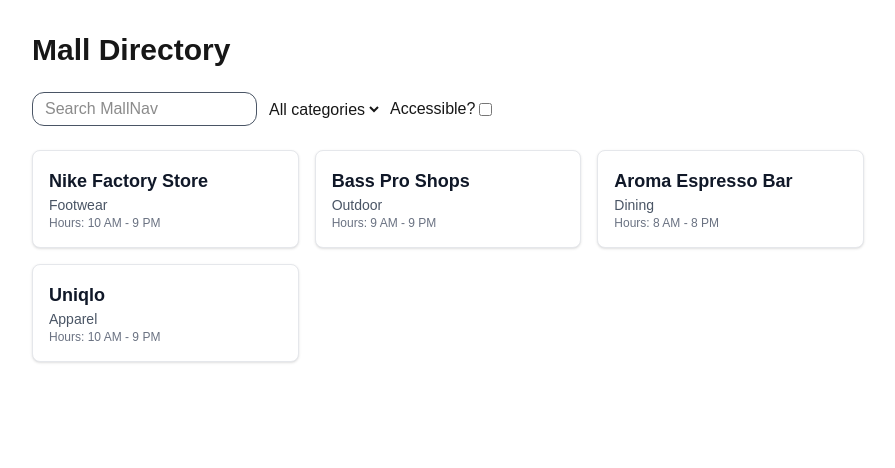
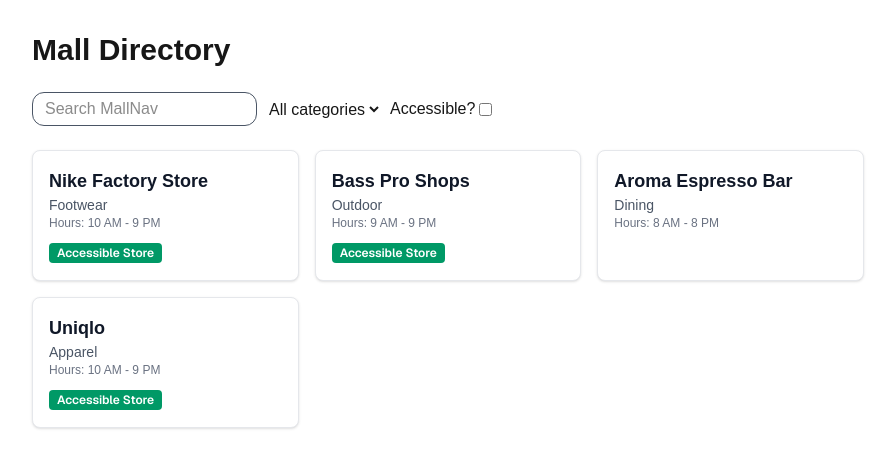
Before and after one commit to shah-krish/MallNav, a Next.js app in the folder frontend/mall_nav/: page /directory in a window 1280 px wide. Shown: the top 468 px of the page, without its empty margins (192-1087 px from the left). Built offline with nearby package versions, Linux system fonts and the light colour scheme.

Commit message:
feat(directory): add accessible store UI, add zone and amenities for stores

```diff
--- a/frontend/mall_nav/app/directory/page.tsx
+++ b/frontend/mall_nav/app/directory/page.tsx
@@ -6,14 +6,50 @@
     name: string,
     category: string,
     hours: string,
-    accessible: boolean
+    accessible: boolean,
+    zone: string,
+    amenities: string[]
 }
 
+
+
 const INITIAL_STORES: Store[] = [
-  { id: '1', name: 'Nike Factory Store', category: 'Footwear', hours: '10 AM - 9 PM', accessible: true},
-  { id: '2', name: 'Bass Pro Shops', category: 'Outdoor', hours: '9 AM - 9 PM', accessible: true},
-  { id: '3', name: 'Aroma Espresso Bar', category: 'Dining', hours: '8 AM - 8 PM', accessible: true},
-  { id: '4', name: 'Uniqlo', category: 'Apparel', hours: '10 AM - 9 PM', accessible: false},
+ {
+    id: '1',
+    name: 'Nike Factory Store',
+    category: 'Footwear',
+    hours: '10 AM - 9 PM',
+    accessible: true,
+    zone: 'Zone A',
+    amenities: ['Seating', 'Wheelchair Ramp']
+  },
+  {
+    id: '2',
+    name: 'Bass Pro Shops',
+    category: 'Outdoor',
+    hours: '9 AM - 9 PM',
+    accessible: true,
+    zone: 'Zone B',
+    amenities: ['Elevator', 'Restrooms']
+  },
+  {
+    id: '3',
+    name: 'Aroma Espresso Bar',
+    category: 'Dining',
+    hours: '8 AM - 8 PM',
+    accessible: false,
+    zone: 'Zone C',
+    amenities: ['Wi-Fi']
+  },
+  {
+    id: '4',
+    name: 'Uniqlo',
+    category: 'Apparel',
+    hours: '10 AM - 9 PM',
+    accessible: true,
+    zone: 'Zone A',
+    amenities: ['Wheelchair Ramp', 'Fitting Rooms']
+  },
 ];
 
 function StoreCard ({store}: {store: Store}){
@@ -22,6 +58,9 @@
             <h2 className='text-lg font-bold text-gray-900'>{store.name}</h2>
             <p className='text-sm text-gray-600'>{store.category}</p>
             <p className='text-xs text-gray-500'>Hours: {store.hours}</p>
+            {store.accessible && (
+                <p className='mt-3 inline-block w-fit text-xs font-sans font-semibold bg-emerald-600 text-white px-2 py-0.5 rounded'>Accessible Store</p>
+            )}
         </article>
     )
 }
@@ -60,6 +99,7 @@
                     <input type = "checkbox" checked = {searchAccessible} onChange={(e) => setSearchAccessible(e.target.checked)}></input>
                 </label>
             </section>
+
             {/* grid-cols-1 is mobile default, md is for medium screens, lg is for large screens */}
             <section className='grid grid-cols-1 md:grid-cols-2 lg:grid-cols-3 gap-4'>
                 {
```
